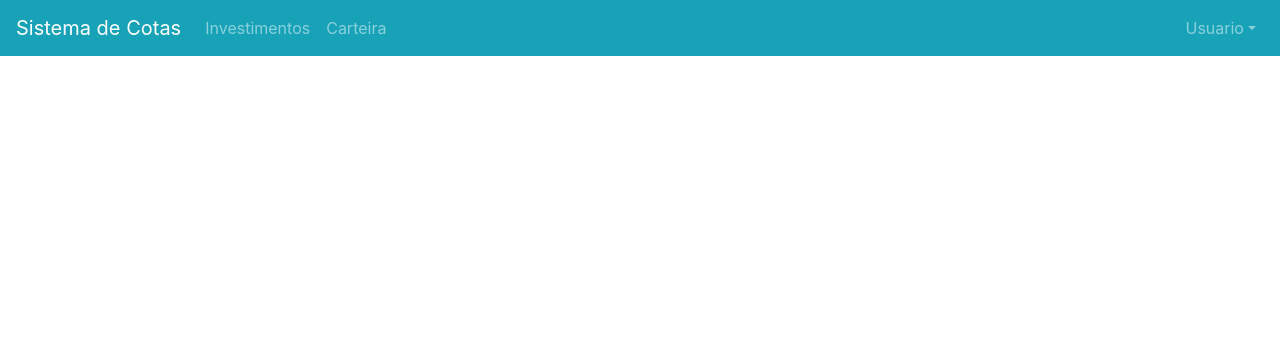
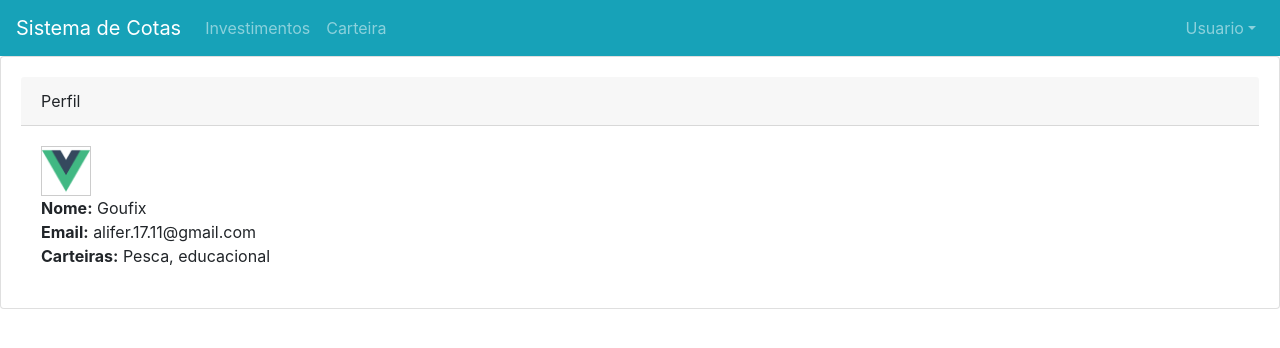
Before and after one commit to Java-DevZone/cotas-frontend, a Vue app: page /profile in a window 1280 px wide. Shown: the top 348 px of the page. Built offline with nearby package versions, Linux system fonts and the light colour scheme.

Commit message:
Add profile page

```diff
--- a/src/App.vue
+++ b/src/App.vue
@@ -12,7 +12,7 @@
         <!-- Right aligned nav items -->
         <b-navbar-nav class="ml-auto">
           <b-nav-item-dropdown text="Usuario" right>
-            <b-dropdown-item href="#">Profile</b-dropdown-item>
+            <b-dropdown-item href="/profile">Profile</b-dropdown-item>
             <b-dropdown-item href="#">Sign Out</b-dropdown-item>
           </b-nav-item-dropdown>
         </b-navbar-nav>
@@ -24,10 +24,10 @@
 </template>
 
 <script>
-import { routes } from './routes';
+import { routes } from "./routes";
 
 export default {
-  name: 'app',
+  name: "app",
   data() {
     return {
       routes
--- /dev/null
+++ b/src/pages/profile/Profile.vue
@@ -0,0 +1,42 @@
+<template>
+  <div>
+    <b-card class="profile-card">
+      <b-card-header>Perfil</b-card-header>
+      <b-card-body>
+        <b-row>
+          <b-col>
+            <b-img :src="avatar" class="avatar" />
+            <br />
+            <strong>Nome:</strong> Goufix
+            <br />
+            <strong>Email:</strong> alifer.17.11@gmail.com
+            <br />
+            <strong>Carteiras:</strong> Pesca, educacional
+          </b-col>
+          <b-col></b-col>
+          <b-col></b-col>
+        </b-row>
+      </b-card-body>
+    </b-card>
+  </div>
+</template>
+
+<script>
+import avatar from "../../assets/logo.png";
+export default {
+  name: "Profile",
+  data() {
+    return {
+      avatar
+    };
+  }
+};
+</script>
+
+<style scoped>
+.avatar {
+  border: 1px solid #ccc;
+  width: 50px;
+  height: 50px;
+}
+</style>
--- a/src/routes.js
+++ b/src/routes.js
@@ -1,7 +1,9 @@
 import Wallet from './pages/wallet/Wallet';
 import Investments from './pages/investments/Investment';
+import Profile from './pages/profile/Profile';
 
 export const routes = [
   {path: '/wallet', component: Wallet},
   {path: '/investments', component: Investments},
+  {path: '/profile', component: Profile},
 ];
```
